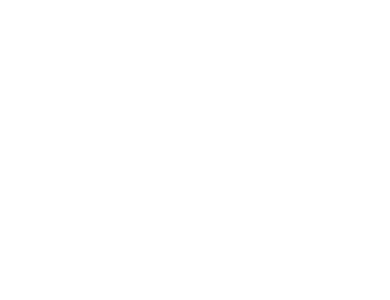
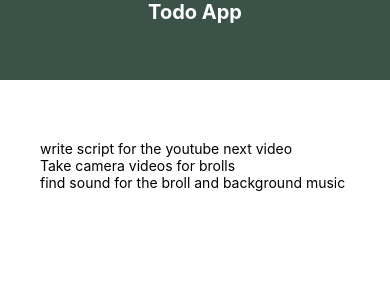
Before and after one commit to kikusourabh/DoneWithIT, a React Native app: screen / in a window 390 px wide. Shown: the top 300 px of the page. Built offline with nearby package versions, Linux system fonts and the light colour scheme.

Commit message:
header is added

```diff
--- a/App.js
+++ b/App.js
@@ -1,18 +1,46 @@
 import { StatusBar } from "expo-status-bar";
 import React, { useState } from "react";
-import Constants from "expo-constants";
-import { StyleSheet, Platform, SafeAreaView } from "react-native";
+
+import {
+  StyleSheet,
+  Platform,
+  SafeAreaView,
+  View,
+  FlatList,
+  Text,
+} from "react-native";
 
 import color from "./app/config/color";
+import Header from "./app/screens/Header";
 
 export default function App() {
-  return <SafeAreaView style={styles.container}></SafeAreaView>;
+  const [todos, setTodos] = useState([
+    { todo: "write script for the youtube next video", key: "1" },
+    { todo: "Take camera videos for brolls", key: "2" },
+    { todo: "find sound for the broll and background music", key: "3" },
+  ]);
+
+  const renderTodoItem = ({ item }) => <Text>{item.todo}</Text>;
+  return (
+    <View style={styles.container}>
+      <Header></Header>
+      <View style={styles.content}>
+        {/* to form */}
+        <View style={styles.list}>
+          <FlatList data={todos} renderItem={renderTodoItem} />
+        </View>
+      </View>
+    </View>
+  );
 }
 
 const styles = StyleSheet.create({
   container: {
     flex: 1,
     backgroundColor: color.white,
-    paddingTop: Platform.OS == "android" ? Constants.statusBarHeight : 0,
   },
+  content: {
+    padding: 40,
+  },
+  list: { marginTop: 20 },
 });
--- a/app/config/color.js
+++ b/app/config/color.js
@@ -1,5 +1,6 @@
 export default {
-  primary: "#fc5c65",
+  primaryDark: "#382933",
+  primary: "#3b5249",
   secondary: "#4ecdc4",
   black: "#000000",
   white: "#ffffff",
--- /dev/null
+++ b/app/screens/Header.js
@@ -0,0 +1,27 @@
+import React from "react";
+import { Text, StyleSheet, View, Platform } from "react-native";
+import color from "../config/color";
+import Constants from "expo-constants";
+
+function Header(props) {
+  return (
+    <View style={styles.HeaderContainer}>
+      <Text style={styles.TitleText}>Todo App</Text>
+    </View>
+  );
+}
+
+const styles = StyleSheet.create({
+  HeaderContainer: {
+    height: 80,
+    backgroundColor: color.primary,
+  },
+  TitleText: {
+    fontSize: 20,
+    textAlign: "center",
+    fontWeight: "bold",
+    paddingTop: Constants.statusBarHeight,
+    color: color.white,
+  },
+});
+export default Header;
```
